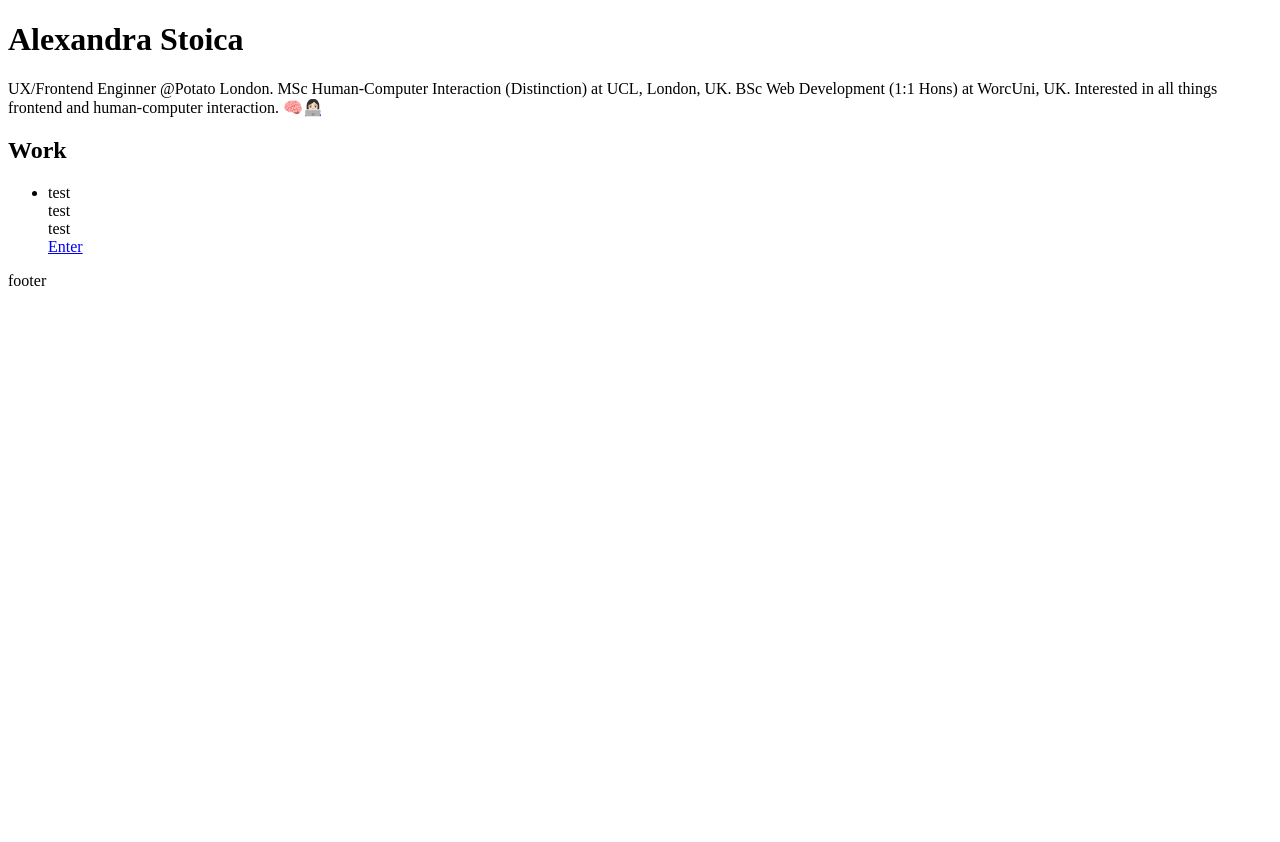
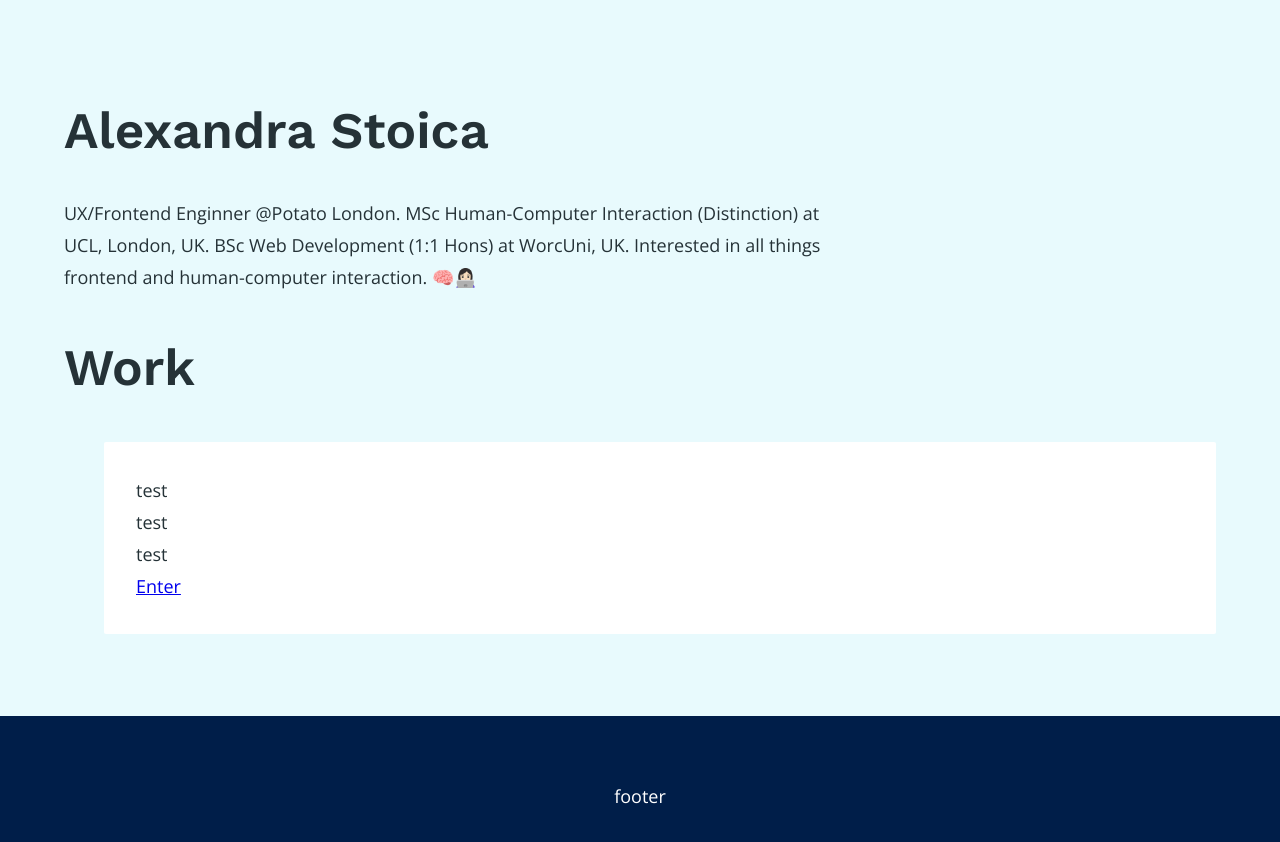
Before and after one commit to alexandrastoica/adopt-me-react, a React (Vite) app: page / in a window 1280 px wide. Shown: the top 842 px of the page. Before the commit the page ends 800 px from the top, so only its background shows below. Built offline with nearby package versions, Linux system fonts and the light colour scheme.

Commit message:
Add some placeholder css

```diff
--- a/src/style.css
+++ b/src/style.css
@@ -1,3 +1,75 @@
-.html {
+html, body {
+  height: 100%;
   margin: 0;
+  padding: 0;
 }
+
+body {
+  background: #e8fafd;
+  color: #253237;
+  font: 400 1.125rem/2rem Open Sans,sans-serif;
+}
+
+.main {
+  padding: 64px;
+}
+
+.header {
+  max-width: 760px;
+  width: 100%;
+}
+
+.footer {
+  background-color: #001e49;
+  color: #fff;
+  font-weight: 400;
+  padding: 64px 0;
+  text-align: center;
+  width: 100%;
+}
+
+.card {
+  position: relative;
+  text-align: left;
+  background-color: #fff;
+  padding: 32px;
+  border-radius: 2px;
+  transform: translateY(0);
+  transition: all .3s cubic-bezier(.25,.8,.25,1);
+  overflow: hidden;
+  display: flex;
+  flex-direction: column;
+  justify-content: space-between;
+}
+
+h1 {
+  font: 700 3.2rem/4rem Work Sans,sans-serif;
+}
+
+h2 {
+  font: 700 3.2rem/4rem Work Sans,sans-serif;
+}
+
+h3 {
+  font: 700 3.2rem/4rem Work Sans,sans-serif;
+}
+
+a.primary-button {
+  align-items: center;
+  background-color: #1d27ff;
+  border-radius: 24px;
+  box-shadow: 0 0.125rem 0 rgba(0,0,0,.2);
+  color: #fff;
+  cursor: pointer;
+  display: flex;
+  font-size: 1rem;
+  font-weight: 600;
+  justify-content: center;
+  letter-spacing: 1px;
+  line-height: 100%;
+  min-height: 3rem;
+  padding: 0 2rem;
+  text-decoration: none;
+  text-rendering: optimizeLegibility;
+  width: fit-content;
+}
```
